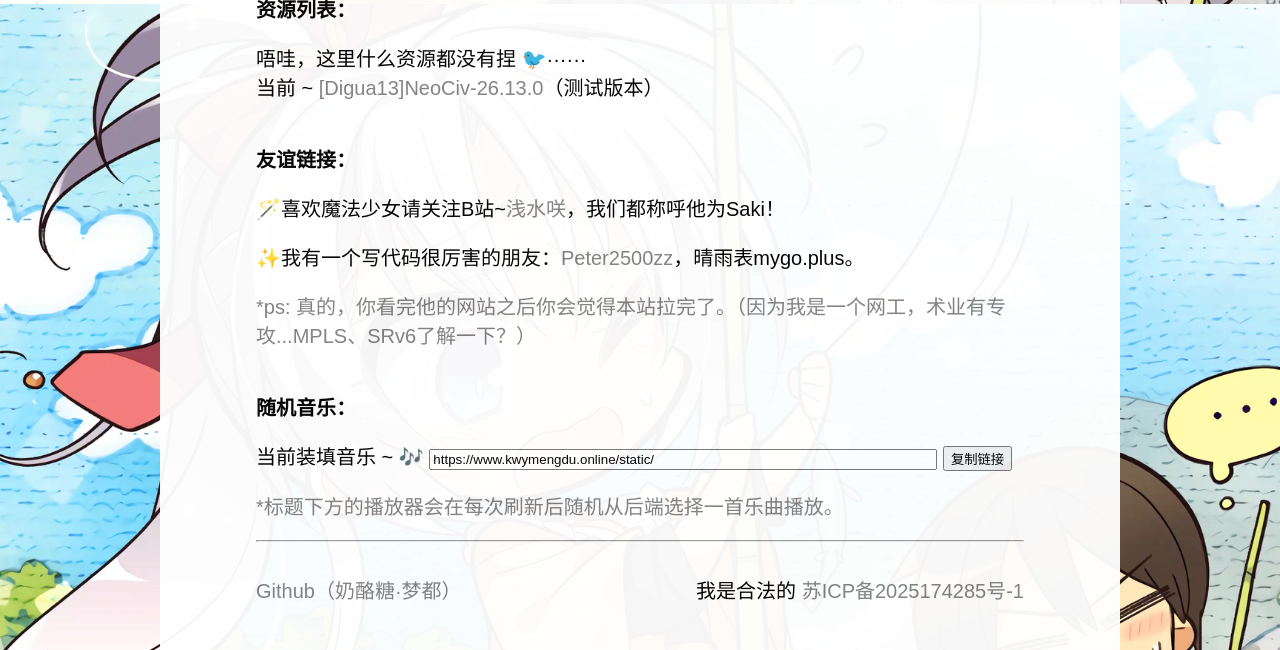
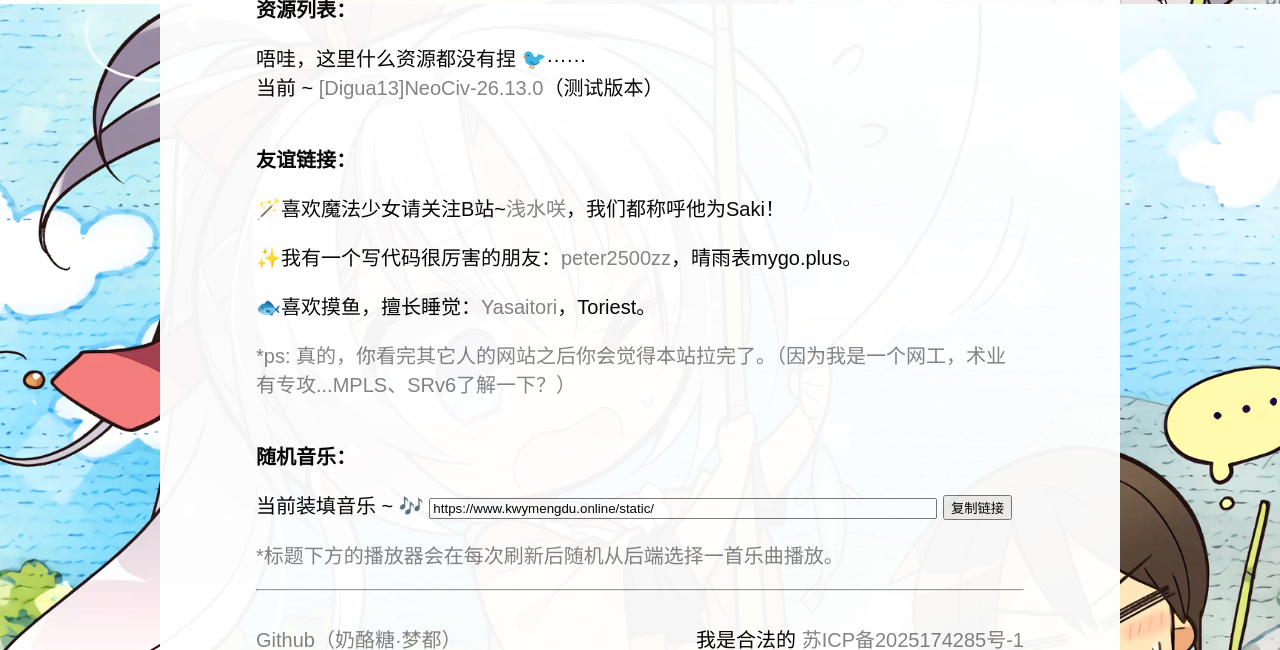
Before and after one commit to MENGDU123/SimpleDinoWeb, a Flask app: template templates/index.html in a window 1280 px wide. Shown: the part 796-1446 px from the top of the page. Run offline with Flask 3, Linux system fonts and the light colour scheme; the template is opened without the code that fills it, so the values that code supplies are empty.

Commit message:
docs: 添加了一条新的友链，修改了主页部分文本。

```diff
--- a/templates/index.html
+++ b/templates/index.html
@@ -65,8 +65,9 @@
             <br>
             <b>友谊链接：</b>
             <p>🪄喜欢魔法少女请关注B站~<a href="https://www.bilibili.com/read/readlist/rl1061728?spm_id_from=333.1387.0.0" target="_blank">浅水咲</a>，我们都称呼他为Saki！</p>
-            <p>✨我有一个写代码很厉害的朋友：<a href="https://mygo.plus/" target="_blank">Peter2500zz</a>，晴雨表mygo.plus。</p>
-            <p style="color: grey;">*ps: 真的，你看完他的网站之后你会觉得本站拉完了。（因为我是一个网工，术业有专攻...MPLS、SRv6了解一下？）</p>
+            <p>✨我有一个写代码很厉害的朋友：<a href="https://mygo.plus/" target="_blank">peter2500zz</a>，晴雨表mygo.plus。</p>
+            <p>🐟喜欢摸鱼，擅长睡觉：<a href="https://yatori.cc" target="_blank">Yasaitori</a>，Toriest。</p>
+            <p style="color: grey;">*ps: 真的，你看完其它人的网站之后你会觉得本站拉完了。（因为我是一个网工，术业有专攻...MPLS、SRv6了解一下？）</p>
             <br>
             <b>随机音乐：</b>
             <p>当前装填音乐 ~ 🎶
```
